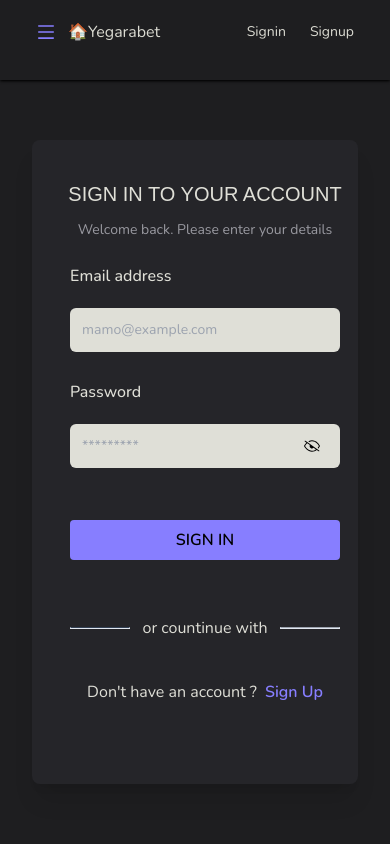
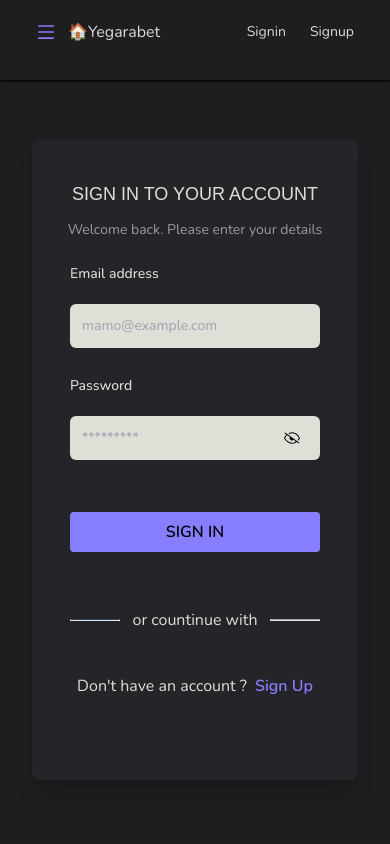
Before and after one commit to hariyebk/Yegarabet, a Next.js app: page /signin in a window 390 px wide. Shown: the top 844 px of the page. Built offline with nearby package versions, Linux system fonts and the light colour scheme.

Commit message:
responsive sign in page

```diff
--- a/src/app/(Auth)/signin/page.tsx
+++ b/src/app/(Auth)/signin/page.tsx
@@ -62,9 +62,9 @@ export default function Signin() {
     return (
         <section className="min-h-screen mt-28 mb-20">
             <div className="flex items-center justify-center container">
-            <div className="mt-7 w-[630px] max-sm:w-[350px] h-auto bg-card shadow-xl max-md:rounded-lg rounded-xl pt-10 pb-20 pl-5">
+            <div className="mt-7 max-sm:w-full sm:w-[550px] md:w-[630px] max-sm:px-6 h-auto bg-card shadow-xl max-md:rounded-lg rounded-xl pt-10 pb-20 md:pl-5">
                 <div className="flex flex-col flex-1 items-center">
-                    <h3 className="text-2xl max-md:text-xl text-primary font-palanquin uppercase"> Sign in to your Account </h3>
+                    <h3 className="max-sm:text-lg sm:text-xl md:text-2xl text-primary font-palanquin uppercase"> Sign in to your Account </h3>
                     <p className="text-sm text-secondary mt-3 mb-2"> Welcome back. Please enter your details </p>
                     <Form {...form}>
                         <form onSubmit={form.handleSubmit(onSubmit)} className="flex flex-col items-center  gap-3">
@@ -74,9 +74,9 @@ export default function Signin() {
                             name="email"
                             render={({ field }) => (
                             <FormItem className="mt-4 flex flex-col items-start gap-3">
-                                <FormLabel className="text-base text-primary"> Email address </FormLabel>
+                                <FormLabel className="max-sm:text-sm sm:text-base text-primary"> Email address </FormLabel>
                                 <FormControl>
-                                    <input type="text" disabled={isLoading} {...field} placeholder="mamo@example.com" className="w-[350px] max-md:w-[270px] text-black text-sm px-3 py-3 rounded-md bg-primary focus-visible:outline-none focus-visible:ring-white" />
+                                    <input type="text" disabled={isLoading} {...field} placeholder="mamo@example.com" className="max-sm:w-[250px] sm:w-[350px] text-black text-sm px-3 py-3 rounded-md bg-primary focus-visible:outline-none focus-visible:ring-white" />
                                 </FormControl>
                                 <FormMessage className="-pt-5 formError" />
                             </FormItem>
@@ -88,9 +88,9 @@ export default function Signin() {
                             name="password"
                             render={({ field }) => (
                             <FormItem className="mt-4 flex flex-col items-start gap-3" >
-                                <FormLabel className="text-base text-primary"> Password </FormLabel>
+                                <FormLabel className="max-sm:text-sm sm:text-base text-primary"> Password </FormLabel>
                                 <FormControl>
-                                    <div className="flex items-center justify-between w-[350px] max-md:w-[270px] rounded-md bg-primary pr-5 py-3 pl-3">
+                                    <div className="flex items-center justify-between max-sm:w-[250px] sm:w-[350px] rounded-md bg-primary pr-5 py-3 pl-3">
                                         <input type={`${showPassword ? "text" : "password"}`} disabled={isLoading} {...field} placeholder="*********" className="bg-primary focus:outline-none focus-visible:ring-white border-none w-[90%] text-black text-sm" />
                                         {showPassword ? <button type="button" onClick={() => setShowPassword(false)}>
                                             <GoEye className="w-4 h-4 text-black" />
@@ -110,7 +110,7 @@ export default function Signin() {
                                     <p>{emailMessage}</p>
                                 </div>
                             )}
-                            <button type="submit" className="mt-10 w-[350px] max-md:w-[270px] bg-button px-5 py-2 rounded-sm text-black uppercase font-semibold"> {isLoading ? (
+                            <button type="submit" className="mt-10 max-sm:w-[250px] sm:w-[350px] bg-button px-5 py-2 rounded-sm text-black uppercase font-semibold"> {isLoading ? (
                                 <ClipLoader
                                 color="#ffffff"
                                 loading={true}
@@ -124,9 +124,9 @@ export default function Signin() {
                     </Form>
                     <div className="">
                         <div className="mt-10 max-md:mt-14 flex items-center gap-3">
-                            <hr className="border border-t-slate-700 w-[90px] max-md:w-[60px]" />
+                            <hr className="border border-t-slate-700 max-sm:w-[50px] sm:w-[90px]" />
                             <p className="text-primary text-base"> or countinue with </p>
-                            <hr className="border border-t-gray-400 w-[100px] max-md:w-[60px]" />
+                            <hr className="border border-t-gray-400 max-sm:w-[50px] sm:w-[100px]" />
                         </div>
                         {/* <div className="mt-10 flex items-start justify-center gap-20">
                             <button onClick={() => handleSocialLogin("github")} disabled={isLoading} className="px-10 py-2 rounded-md border border-main disabled:cursor-not-allowed">
@@ -136,7 +136,7 @@ export default function Signin() {
                                 <FcGoogle className="w-6 h-6" />
                             </button>
                         </div> */}
-                        <div className="mt-10 flex items-center justify-center gap-2 text-base text-primary">
+                        <div className="mt-10 flex flex-wrap max-sm:leading-7 items-center justify-center gap-2 text-base text-primary">
                             <p> Don't have an account ? </p>
                             <Link href="/signup" className="text-button font-semibold"> Sign Up </Link>
                         </div>
```
